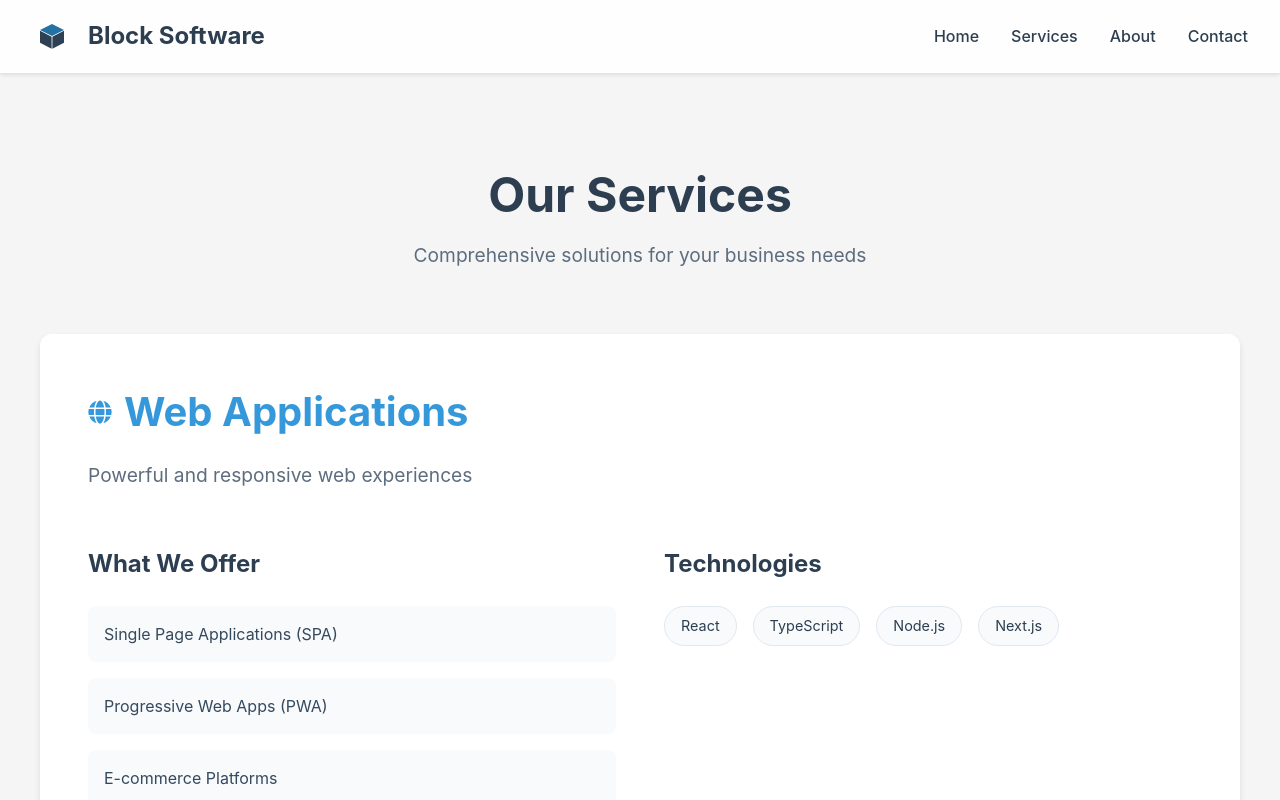
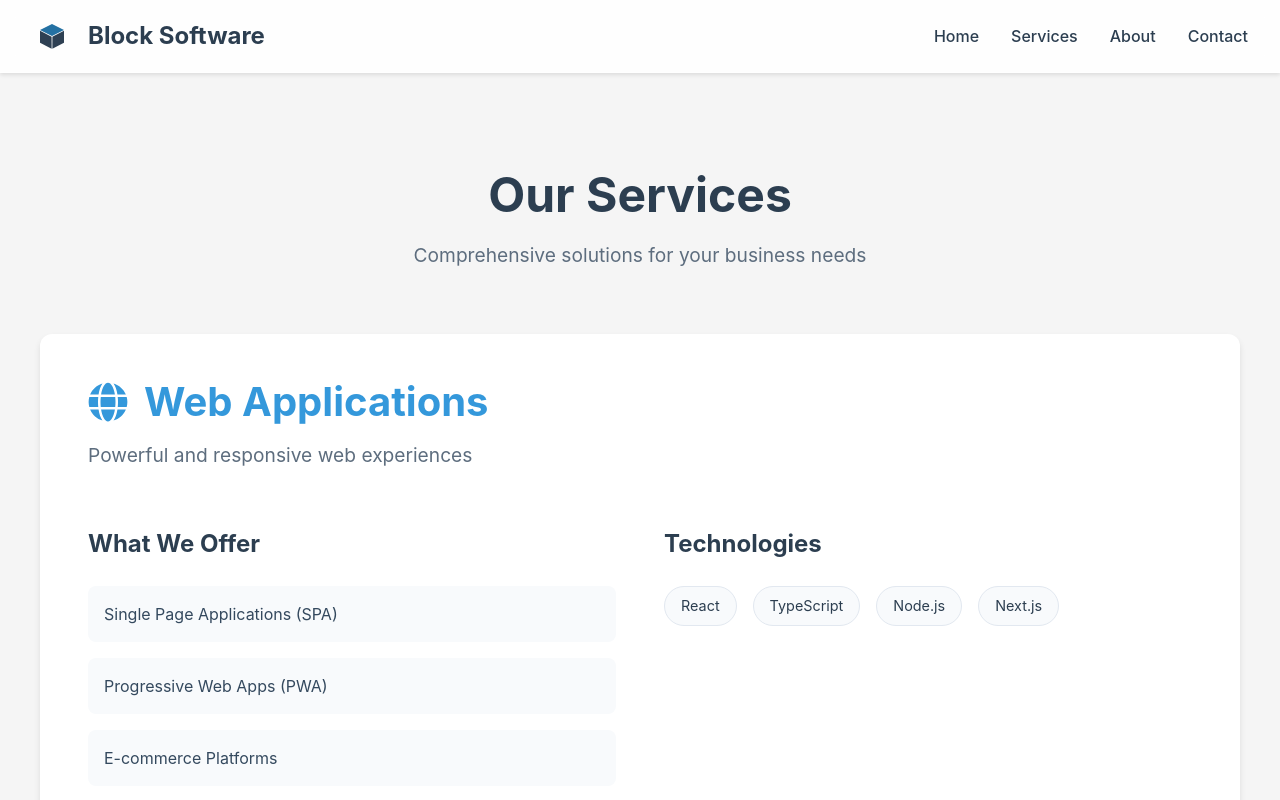
Before and after one commit to mmiao122671/website, a React (Vite) app: page /services in a window 1280 px wide. Shown: the top 800 px of the page. Built offline with nearby package versions, Linux system fonts and the light colour scheme.

Commit message:
Resize icon
Signed-off-by: blocksoftware <blocksoftwareinc@gmail.com>

```diff
--- a/src/pages/ServicesPage.css
+++ b/src/pages/ServicesPage.css
@@ -92,10 +92,21 @@
 .title-with-icon {
   display: flex;
   align-items: center;
-  gap: 12px;
-  margin-bottom: 1rem;
+  gap: 1rem;
+}
+
+.title-with-icon svg {
+  flex-shrink: 0;
+  width: 2.5rem;
+  height: 2.5rem;
+  display: block;
 }
 
 .title-with-icon h2 {
   margin: 0;
+  font-size: 2.5rem;
+  line-height: 1;
+  display: flex;
+  align-items: center;
+  height: 2.5rem;
 }
--- a/src/pages/ServicesPage.tsx
+++ b/src/pages/ServicesPage.tsx
@@ -69,7 +69,7 @@ export function ServicesPage() {
       {Object.entries(serviceDetails).map(([key, service]) => (
         <div key={key} className="service-detail-section" id={key}>
           <div className="title-with-icon">
-            <service.icon size={24} style={{ color: service.color }} />
+            <service.icon size={40} style={{ color: service.color }} />
             <h2 style={{ color: service.color }}>{service.title}</h2>
           </div>
           <p className="service-subtitle">{service.description}</p>
```
